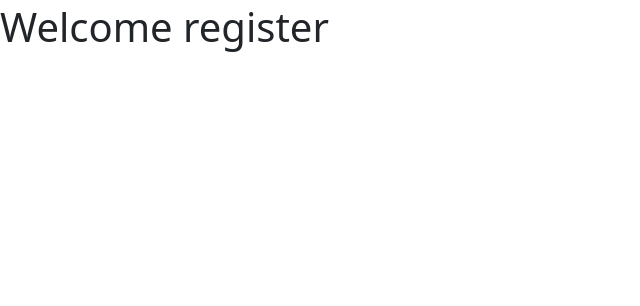
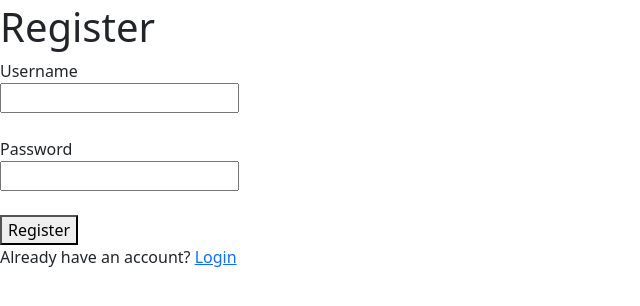
Before and after one commit to amberyeoe/hacknroll2026, a Flask app: page /register in a window 1280 px wide. Shown: the part 53-359 px from the top of the page, without its empty margins (0-640 px from the left). Run offline with Flask 3, Linux system fonts and the light colour scheme.

Commit message:
registration & login

```diff
--- a/app.py
+++ b/app.py
@@ -1,10 +1,33 @@
 from flask import Flask, render_template, request, url_for, redirect, g
 import sqlite3
 from flask_login import LoginManager, UserMixin, login_user, login_required, logout_user, current_user
+from werkzeug.security import generate_password_hash, check_password_hash
 
 app = Flask(__name__)
+app.secret_key = "dev-secret-key"
 
 DATABASE = "database.db"
+
+login_manager = LoginManager()
+login_manager.init_app(app)
+login_manager.login_view = "login"
+
+class User(UserMixin):
+    def __init__(self, id, username):
+        self.id = id
+        self.username = username
+
+@login_manager.user_loader
+def load_user(user_id):
+    db = get_db()
+    user = db.execute(
+        "SELECT * FROM users WHERE id = ?",
+        (user_id,)
+    ).fetchone()
+
+    if user:
+        return User(user["id"], user["username"])
+    return None
 
 def get_db():
     db = getattr(g, "_database", None)
@@ -54,8 +77,25 @@ def base():
 def home():
     return render_template("home.html")
 
-@app.route("/register")
+@app.route("/register", methods=["GET", "POST"])
 def register():
+    if request.method == "POST":
+        username = request.form["username"]
+        password = request.form["password"]
+
+        hashed_pw = generate_password_hash(password)
+
+        db = get_db()
+        try:
+            db.execute(
+                "INSERT INTO users (username, password) VALUES (?, ?)",
+                (username, hashed_pw)
+            )
+            db.commit()
+            return redirect(url_for("login"))
+        except sqlite3.IntegrityError:
+            return "Username already exists"
+
     return render_template("register.html")
 
 @app.route("/login", methods=["GET", "POST"])
@@ -64,9 +104,18 @@ def login():
         username = request.form["username"]
         password = request.form["password"]
         # Here you would normally verify the username and password
-        user = User(username)
-        login_user(user)
-        return redirect(url_for("base"))
+        db = get_db()
+        user = db.execute(
+            "SELECT * FROM users WHERE username = ?",
+            (username,)
+        ).fetchone()
+
+        if user and check_password_hash(user["password"], password):
+            login_user(User(user["id"], user["username"]))
+            return redirect(url_for("home"))
+
+        return "Invalid username or password"
+
     return render_template("login.html")
 
 
@@ -75,15 +124,8 @@ def shop():
     return render_template("shop.html")
 
 
-@app.route("/signup", methods=["GET", "POST"])
-def signup():
-    if request.method == "POST":
-        # Handle user registration logic here
-        return redirect(url_for("login"))
-    return render_template("signup.html")
-
-
 @app.route("/tracker")
+@login_required
 def tracker():
     return render_template("tracker.html")
 
@@ -93,4 +135,6 @@ def workout():
     return render_template("workout.html")
 
 if __name__ == "__main__":
+    with app.app_context():
+        create_tables()
     app.run(debug=True)
--- a/templates/register.html
+++ b/templates/register.html
@@ -5,7 +5,20 @@ Register
 {% endblock %}
 
 {% block content %}
-<h1>Welcome register</h1>
+<h1>Register</h1>
 
+<form method="POST" action="{{ url_for('register') }}">
+    <label>Username</label><br>
+    <input type="text" name="username" required><br><br>
 
+    <label>Password</label><br>
+    <input type="password" name="password" required><br><br>
+
+    <button type="submit">Register</button>
+</form>
+
+<p>
+    Already have an account?
+    <a href="{{ url_for('login') }}">Login</a>
+</p>
 {% endblock %}
```
Also changed, not shown: database.db.
